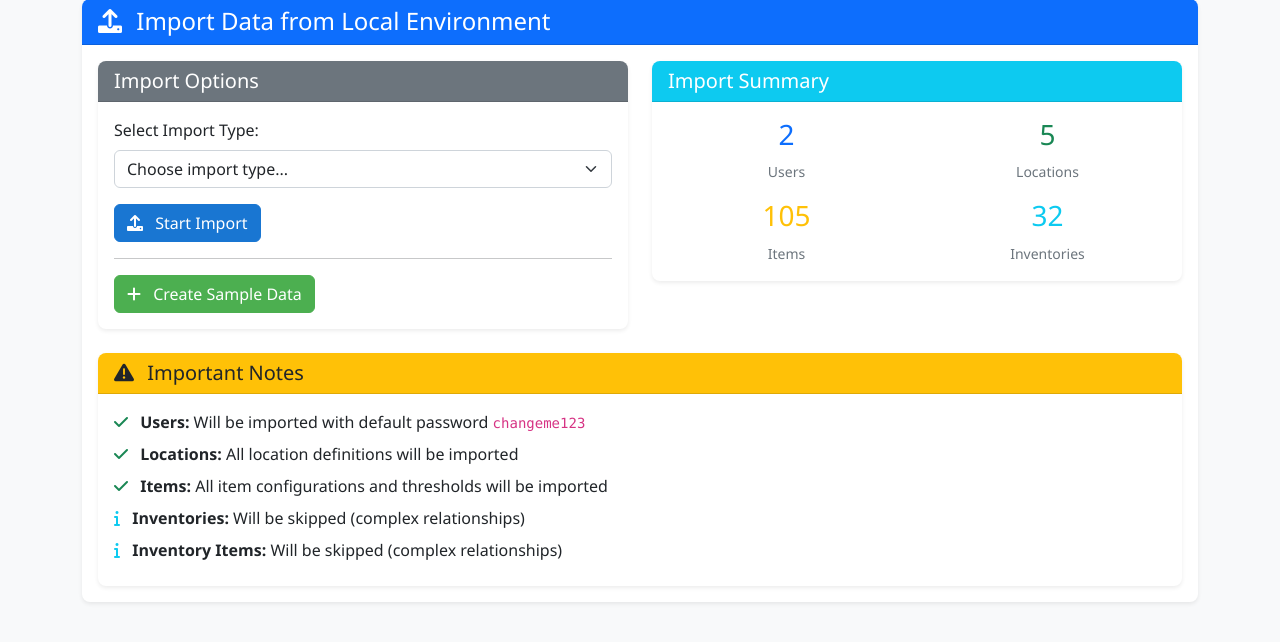
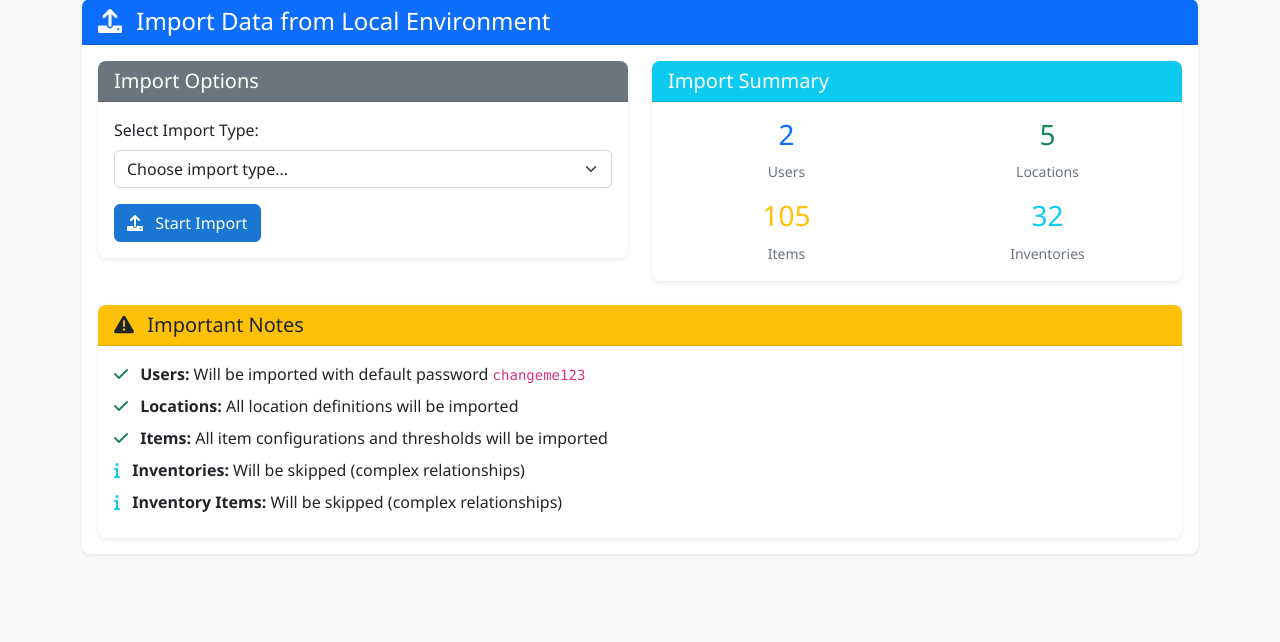
Before and after one commit to chhumphrey/ems-inventory-system, a Flask app: page /admin/import-data in a window 1280 px wide. Shown: the part 87-729 px from the top of the page. Run offline with Flask 3, Linux system fonts and the light colour scheme; a user stored in the database is signed in.

Commit message:
Revert to original import functionality
- Remove debugging print statements and timeout protection
- Remove sample data creation route and test import route
- Restore clean import functions for users, locations, and items
- Remove sample data button from import template
- Return to working JSON file import system for production use

```diff
--- a/routes.py
+++ b/routes.py
@@ -1872,95 +1872,7 @@ def commit_import():
         db.session.rollback()
         return jsonify({'success': False, 'error': f'Error committing import: {str(e)}'})
 
-@admin_bp.route('/test-import', methods=['GET'])
-@login_required
-def test_import_access():
-    """Test route to check admin access and basic functionality"""
-    if not current_user.is_admin:
-        return jsonify({'error': 'Access denied. Admin privileges required.'}), 403
-
-    try:
-        # Test basic functionality
-        result = {
-            'status': 'success',
-            'user': current_user.username,
-            'is_admin': current_user.is_admin,
-            'data_export_exists': os.path.exists('data_export'),
-            'current_directory': os.getcwd(),
-            'files_in_root': os.listdir('.') if os.path.exists('.') else []
-        }
-        return jsonify(result)
-    except Exception as e:
-        return jsonify({'error': str(e)}), 500
-
-@admin_bp.route('/create-sample-data', methods=['POST'])
-@login_required
-def create_sample_data():
-    """Create sample data directly without relying on external files"""
-    if not current_user.is_admin:
-        flash('Access denied. Admin privileges required.', 'danger')
-        return redirect(url_for('main.index'))
-
-    try:
-        # Create sample locations
-        locations_data = [
-            {'name': 'Ambulance 1', 'description': 'Primary ambulance', 'location_type': 'ambulance', 'vehicle_id': None},
-            {'name': 'Supply Room A', 'description': 'Main supply room', 'location_type': 'supply_room', 'vehicle_id': None},
-            {'name': 'Go Bag 1', 'description': 'First responder go bag', 'location_type': 'go_bag', 'vehicle_id': 'Truck 1'},
-            {'name': 'Go Bag 2', 'description': 'Second responder go bag', 'location_type': 'go_bag', 'vehicle_id': 'Truck 2'},
-            {'name': 'Ambulance 2', 'description': 'Secondary ambulance', 'location_type': 'ambulance', 'vehicle_id': None}
-        ]
-
-        locations_created = 0
-        for loc_data in locations_data:
-            existing = Location.query.filter_by(name=loc_data['name']).first()
-            if not existing:
-                location = Location(
-                    name=loc_data['name'],
-                    description=loc_data['description'],
-                    location_type=loc_data['location_type'],
-                    vehicle_id=loc_data['vehicle_id']
-                )
-                db.session.add(location)
-                locations_created += 1
-
-        # Create sample items
-        items_data = [
-            {'name': 'Normal Saline 0.9% 1000ml', 'item_number': 'NS-1000', 'manufacturer': 'Baxter', 'is_required': True, 'required_quantity': 4, 'minimum_threshold': 2},
-            {'name': '4x4 Gauze Pads', 'item_number': 'GAUZE-4X4', 'manufacturer': 'Johnson & Johnson', 'is_required': True, 'required_quantity': 20, 'minimum_threshold': 10},
-            {'name': 'Adhesive Tape 1 inch', 'item_number': 'TAPE-1IN', 'manufacturer': '3M', 'is_required': True, 'required_quantity': 6, 'minimum_threshold': 3},
-            {'name': 'Gloves Large', 'item_number': 'GLOVES-L', 'manufacturer': 'Medline', 'is_required': True, 'required_quantity': 10, 'minimum_threshold': 5},
-            {'name': 'Oxygen Mask Adult', 'item_number': 'O2-MASK-ADULT', 'manufacturer': 'Hudson RCI', 'is_required': True, 'required_quantity': 2, 'minimum_threshold': 1},
-            {'name': 'Blood Pressure Cuff', 'item_number': 'BP-CUFF', 'manufacturer': 'Welch Allyn', 'is_required': True, 'required_quantity': 1, 'minimum_threshold': 1},
-            {'name': 'Stethoscope', 'item_number': 'STETH', 'manufacturer': 'Littmann', 'is_required': True, 'required_quantity': 1, 'minimum_threshold': 1},
-            {'name': 'Thermometer Digital', 'item_number': 'TEMP-DIGITAL', 'manufacturer': 'Omron', 'is_required': True, 'required_quantity': 1, 'minimum_threshold': 1}
-        ]
-
-        items_created = 0
-        for item_data in items_data:
-            existing = Item.query.filter_by(item_number=item_data['item_number']).first()
-            if not existing:
-                item = Item(
-                    name=item_data['name'],
-                    item_number=item_data['item_number'],
-                    manufacturer=item_data['manufacturer'],
-                    is_required=item_data['is_required'],
-                    required_quantity=item_data['required_quantity'],
-                    minimum_threshold=item_data['minimum_threshold']
-                )
-                db.session.add(item)
-                items_created += 1
-
-        db.session.commit()
-
-        flash(f'Successfully created {locations_created} locations and {items_created} items!', 'success')
-
-    except Exception as e:
-        db.session.rollback()
-        print(f"Error creating sample data: {str(e)}")
-        flash(f'Failed to create sample data: {str(e)}', 'danger')
-
-    return redirect(url_for('admin.import_data_web'))
+
 
 @admin_bp.route('/import-data', methods=['GET', 'POST'])
 @login_required
@@ -1974,49 +1886,25 @@ def import_data_web():
         try:
             # Get the import type from form
             import_type = request.form.get('import_type')
-            print(f"Import type requested: {import_type}")
-
-            # Add timeout protection
-            import signal
-
-            def timeout_handler(signum, frame):
-                raise TimeoutError("Import operation timed out")
-
-            # Set 30 second timeout
-            signal.signal(signal.SIGALRM, timeout_handler)
-            signal.alarm(30)
-
-            try:
-                if import_type == 'users':
-                    success, message = import_users_from_json()
-                elif import_type == 'locations':
-                    success, message = import_locations_from_json()
-                elif import_type == 'items':
-                    success, message = import_items_from_json()
-                elif import_type == 'all':
-                    success, message = import_all_data_from_json()
-                else:
-                    flash('Invalid import type selected.', 'danger')
-                    return redirect(url_for('admin.import_data_web'))
-
-                # Cancel timeout
-                signal.alarm(0)
-
-                if success:
-                    flash(message, 'success')
-                else:
-                    flash(message, 'danger')
-
-            except TimeoutError:
-                signal.alarm(0)
-                flash('Import operation timed out. Please check the server logs.', 'danger')
-            except Exception as e:
-                signal.alarm(0)
-                print(f"Import error: {str(e)}")
-                flash(f'Import failed: {str(e)}', 'danger')
+
+            if import_type == 'users':
+                success, message = import_users_from_json()
+            elif import_type == 'locations':
+                success, message = import_locations_from_json()
+            elif import_type == 'items':
+                success, message = import_items_from_json()
+            elif import_type == 'all':
+                success, message = import_all_data_from_json()
+            else:
+                flash('Invalid import type selected.', 'danger')
+                return redirect(url_for('admin.import_data_web'))
+
+            if success:
+                flash(message, 'success')
+            else:
+                flash(message, 'danger')
 
         except Exception as e:
-            print(f"General error: {str(e)}")
             flash(f'Import failed: {str(e)}', 'danger')
 
     # Check if data files exist and get summary
@@ -2048,17 +1936,11 @@ def import_users_from_json():
     """Import users from exported JSON data"""
     try:
         json_file = 'data_export/users.json'
-        print(f"Looking for file: {json_file}")
-        print(f"Current directory: {os.getcwd()}")
-        print(f"Files in current directory: {os.listdir('.')}")
-
         if not os.path.exists(json_file):
-            return False, f'Users JSON file not found at {json_file}. Current directory: {os.getcwd()}'
+            return False, 'Users JSON file not found. Please ensure data_export/users.json exists.'
 
         with open(json_file, 'r') as f:
             users_data = json.load(f)
-
-        print(f"Found {len(users_data)} users to import")
 
         imported_count = 0
         for user_data in users_data:
@@ -2072,17 +1954,12 @@ def import_users_from_json():
                 user.set_password('changeme123')
                 db.session.add(user)
                 imported_count += 1
-                print(f"Added user: {user_data['username']}")
-            else:
-                print(f"User already exists: {user_data['username']}")
 
         db.session.commit()
-        print(f"Successfully committed {imported_count} users")
         return True, f'Successfully imported {imported_count} users. Default password: changeme123'
 
     except Exception as e:
         db.session.rollback()
-        print(f"Error importing users: {str(e)}")
         return False, f'Failed to import users: {str(e)}'
 
 def import_locations_from_json():
--- a/templates/admin/import_data.html
+++ b/templates/admin/import_data.html
@@ -61,19 +61,6 @@
                                             <i class="fas fa-upload me-2"></i>
                                             Start Import
                                         </button>
-
-                                        <hr class="my-3">
-
-                                        <div class="alert alert-info">
-                                            <strong>Alternative:</strong> If the import is not working, you can create sample data directly.
-                                        </div>
-
-                                        <form method="POST" action="{{ url_for('admin.create_sample_data') }}" style="display: inline;">
-                                            <button type="submit" class="btn btn-success" onclick="return confirm('This will create sample locations and items. Continue?')">
-                                                <i class="fas fa-plus me-2"></i>
-                                                Create Sample Data
-                                            </button>
-                                        </form>
                                     </form>
                                 </div>
                             </div>
```
